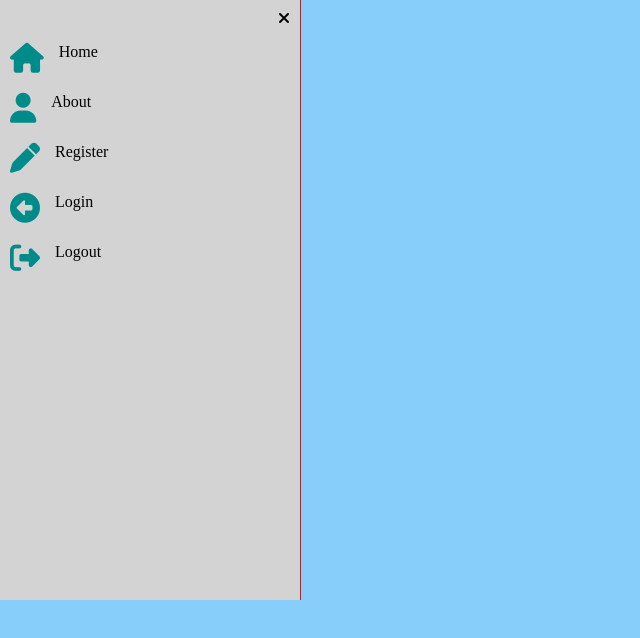
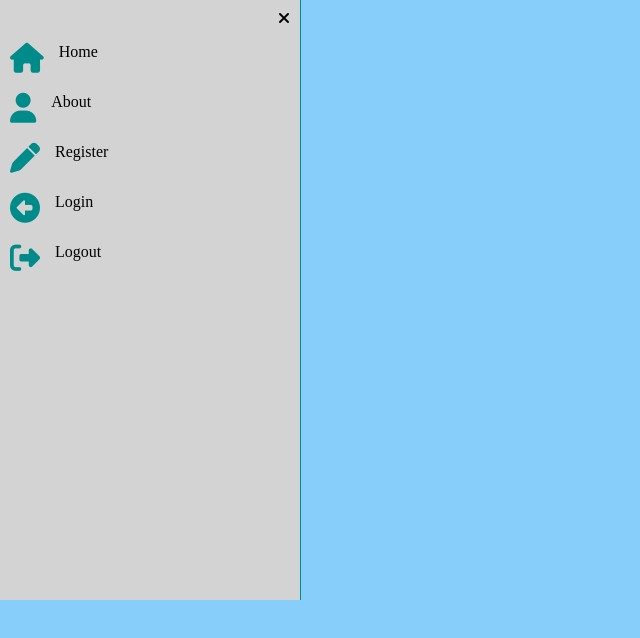
Before and after one commit to archana875/SideBar, a plain HTML site: page index.html in a window 1280 px wide. Both pictures are taken after a click on the icon 27 px from the left and 28 px from the top of the page. Shown: the whole page, without its empty margins (0-640 px from the left). Drawn offline with Linux system fonts and the light colour scheme.

Commit message:
bg-color change

```diff
--- a/index.html
+++ b/index.html
@@ -12,7 +12,7 @@
             background-color: lightskyblue;
         }
         .sidebar {
-            border-right: 1px solid red;
+            border-right: 1px solid darkcyan;
             height: 600px;
             width: 300px;
             visibility: hidden;
```
